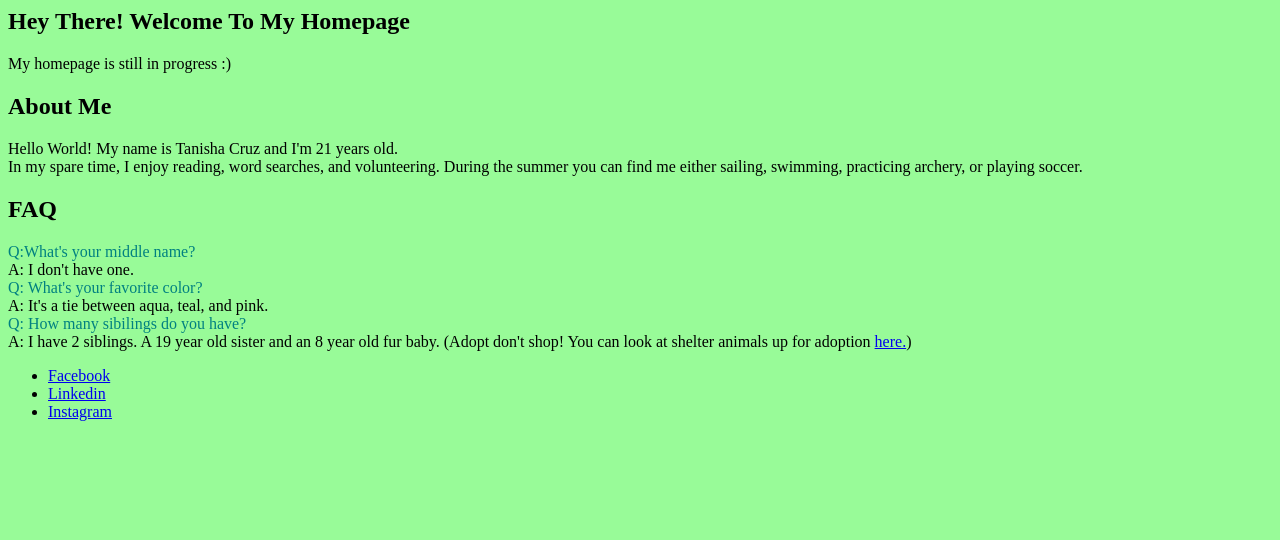
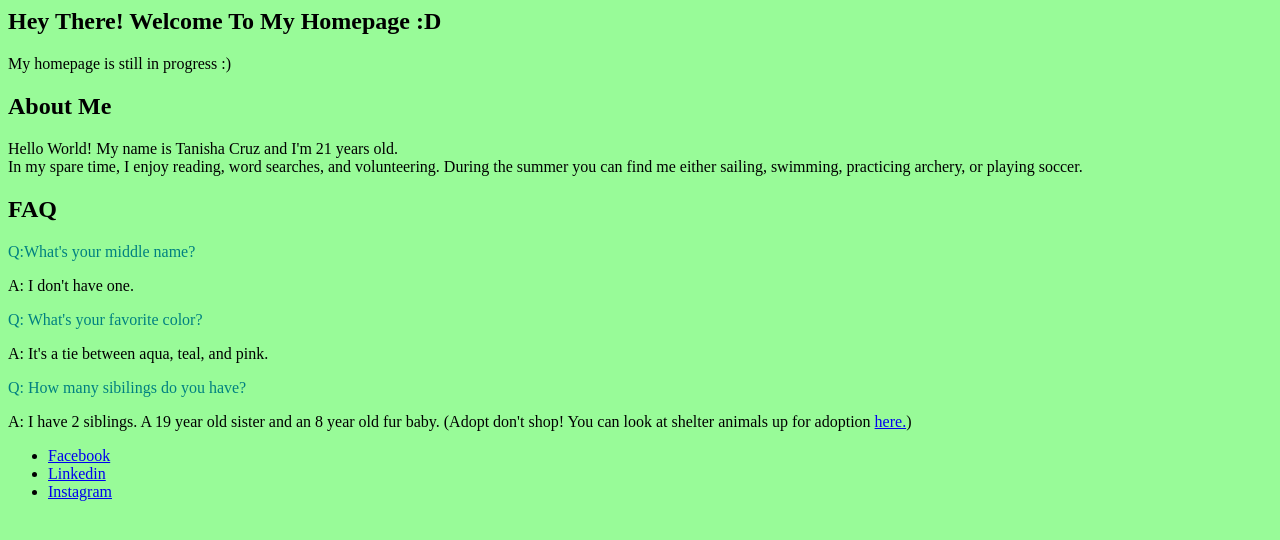
Before and after one commit to BinaryBelle/binarybelle.github.io, a plain HTML site: page index.html in a window 1280 px wide. Drawn offline with Linux system fonts and the light colour scheme.

Commit message:
Update index.html

```diff
--- a/index.html
+++ b/index.html
@@ -5,7 +5,7 @@
 	</head>
 
 	<body style="background-color:palegreen;">
-		<h2>Hey There! Welcome To My Homepage</h2>
+		<h2>Hey There! Welcome To My Homepage :D</h2>
 		My homepage is still in progress :)
 		<h2>About Me </h2>
    <p>
@@ -15,11 +15,13 @@
 
 		<h2>FAQ</h2>
 
-		<font color= "Teal"> Q:What's your middle name?</font><br>
+		<font color= "Teal"> Q:What's your middle name?</font><br><p>
   					 A: I don't have one. <br>
-  		<font color = "Teal"> Q: What's your favorite color?</font><br>
+		<p>
+  		<font color = "Teal"> Q: What's your favorite color?</font><br><p>
    					 A: It's a tie between aqua, teal, and pink. <br>
-   		<font color = "Teal"> Q: How many sibilings do you have?</font><br>
+		<p>
+   		<font color = "Teal"> Q: How many sibilings do you have?</font><br><p>
    					 A: I have 2 siblings. A 19 year old sister and an 8 year old fur baby. (Adopt don't shop! You can look at shelter animals up for adoption <a target="_blank" title="here." href=https://www.petfinder.com/> here.</a>)<br>
 
 
```
